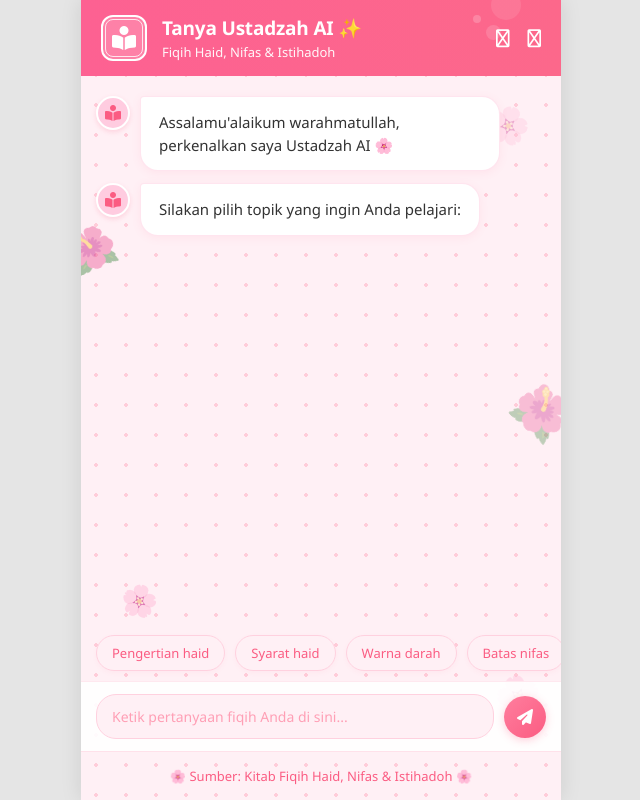
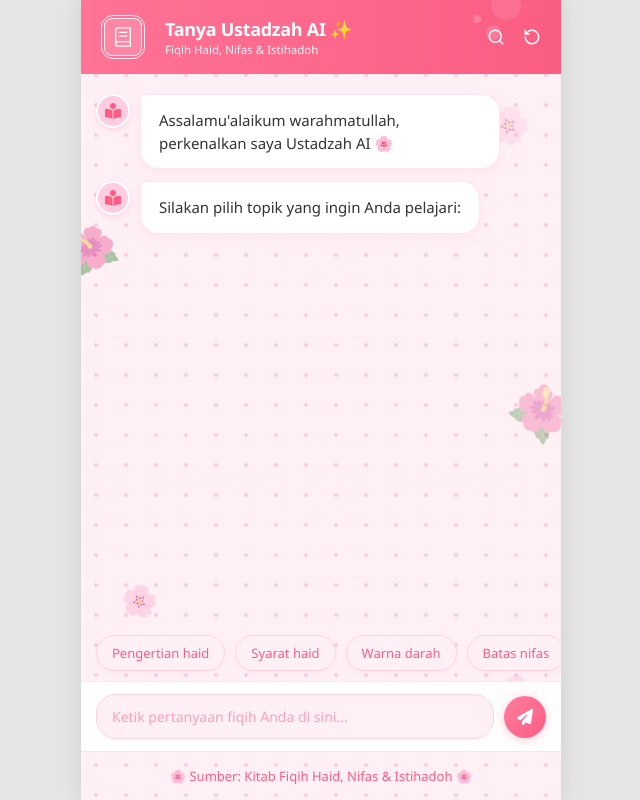
Before and after one commit to danbelajardanbelajar-blip/ustadzahai.my.id, a PHP site: page /tanya in a window 1280 px wide. Shown: the whole page, without its empty margins (319-959 px from the left). Run offline with PHP 8.4, Linux system fonts and the light colour scheme.

Commit message:
perbaikan header ai

```diff
--- a/app/views/tanya.php
+++ b/app/views/tanya.php
@@ -4,15 +4,22 @@
     <div class="t-header">
         <div class="t-header-circle-3"></div>
         <div class="t-header-logo-box">
-            <i class="fas fa-book-reader"></i>
+            <!-- Simplified logo approximation since image is missing -->
+            <svg width="22" height="22" viewBox="0 0 24 24" fill="none" stroke="white" stroke-width="1.5" stroke-linecap="round" stroke-linejoin="round">
+                <path d="M4 19.5v-15A2.5 2.5 0 0 1 6.5 2H20v20H6.5a2.5 2.5 0 0 1 0-5H20"></path>
+                <path d="M8 7h8"></path>
+                <path d="M8 11h8"></path>
+            </svg>
         </div>
         <div class="t-header-info">
             <h1 class="t-title">Tanya Ustadzah AI ✨</h1>
             <div class="t-subtitle">Fiqih Haid, Nifas & Istihadoh</div>
         </div>
         <div class="t-header-actions">
-            <i class="fas fa-search" style="font-weight: 300;"></i>
-            <i class="fas fa-undo" id="btn-reload" style="font-weight: 300; cursor: pointer;"></i>
+            <!-- Search icon -->
+            <svg xmlns="http://www.w3.org/2000/svg" width="18" height="18" viewBox="0 0 24 24" fill="none" stroke="currentColor" stroke-width="2" stroke-linecap="round" stroke-linejoin="round" style="cursor: pointer;"><circle cx="11" cy="11" r="8"></circle><line x1="21" y1="21" x2="16.65" y2="16.65"></line></svg>
+            <!-- Reload icon -->
+            <svg id="btn-reload" xmlns="http://www.w3.org/2000/svg" width="18" height="18" viewBox="0 0 24 24" fill="none" stroke="currentColor" stroke-width="2" stroke-linecap="round" stroke-linejoin="round" style="cursor: pointer;"><path d="M3 12a9 9 0 1 0 9-9 9.75 9.75 0 0 0-6.74 2.74L3 8"></path><path d="M3 3v5h5"></path></svg>
         </div>
     </div>
 
--- a/css/tanya.css
+++ b/css/tanya.css
@@ -21,7 +21,7 @@ body {
 
 /* HEADER */
 .t-header {
-    background: linear-gradient(90deg, #fd6192, #fc688b);
+    background: linear-gradient(90deg, #ff7396, #fa5d82);
     padding: 15px 20px;
     display: flex;
     align-items: center;
@@ -67,26 +67,31 @@ body {
 }
 
 .t-header-logo-box {
-    width: 46px;
-    height: 46px;
-    background: rgba(255,255,255,0.2);
-    border: 2px solid white;
+    width: 44px;
+    height: 44px;
+    background: transparent;
+    border: 1.5px solid rgba(255,255,255,0.9);
     border-radius: 12px;
     position: relative;
     display: flex;
     justify-content: center;
     align-items: center;
     color: white;
-    font-size: 24px;
     flex-shrink: 0;
+    margin-right: 5px;
 }
 
 .t-header-logo-box::after {
     content: '';
     position: absolute;
     top: 2px; left: 2px; right: 2px; bottom: 2px;
-    border: 1px solid rgba(255,255,255,0.8);
+    border: 1.5px solid rgba(255,255,255,0.9);
     border-radius: 8px;
+    background: rgba(255,255,255,0.15);
+}
+
+.t-header-logo-box svg {
+    z-index: 2;
 }
 
 .t-header-info {
@@ -94,15 +99,18 @@ body {
 }
 
 .t-title {
-    font-size: 19px;
+    font-size: 18px;
     font-weight: 700;
-    margin: 0 0 2px 0;
+    margin: 0 0 1px 0;
     color: white;
-    letter-spacing: -0.2px;
+    letter-spacing: -0.3px;
+    display: flex;
+    align-items: center;
+    gap: 4px;
 }
 
 .t-subtitle {
-    font-size: 13px;
+    font-size: 11.5px;
     color: rgba(255, 255, 255, 0.95);
     font-weight: 400;
 }
```
